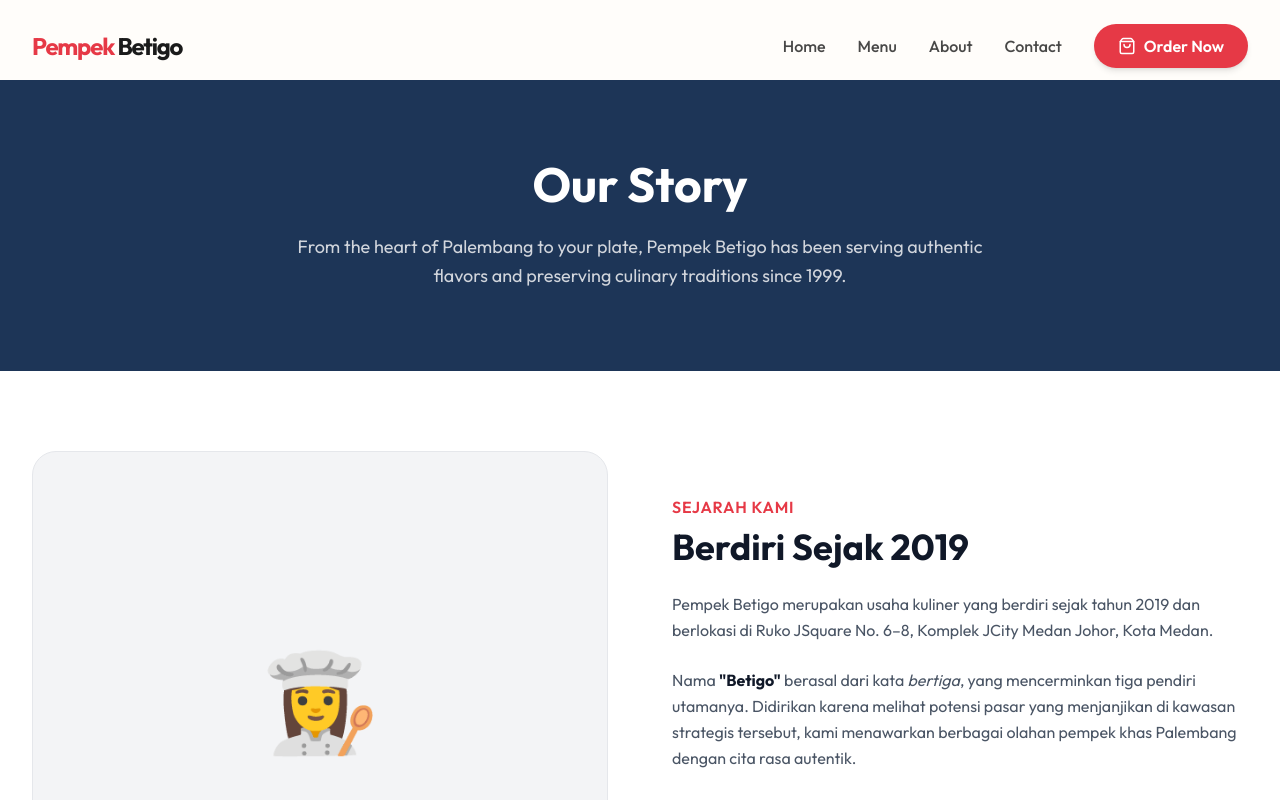
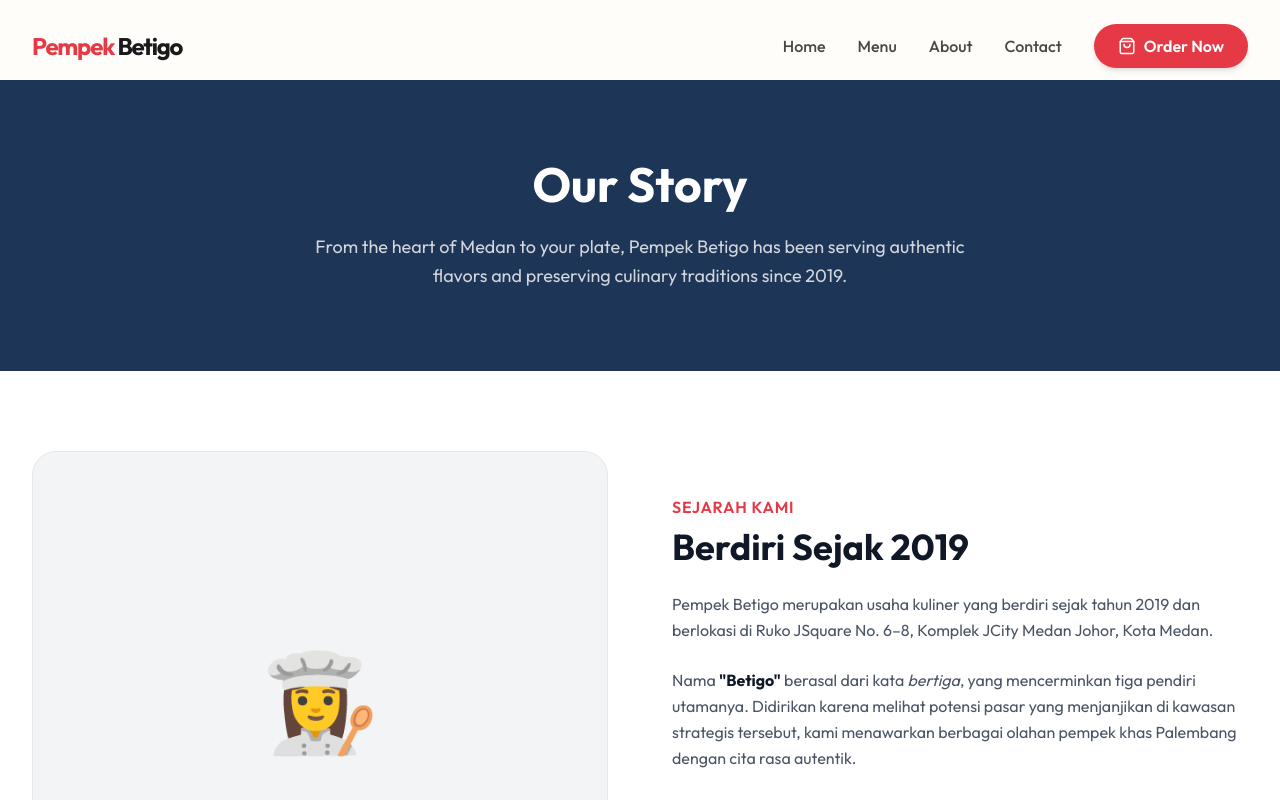
Before and after one commit to rabbit-hash/pempekbetigo, a Next.js app: page /about in a window 1280 px wide. Shown: the top 800 px of the page. Built offline with nearby package versions, Linux system fonts and the light colour scheme.

Commit message:
Fix hardcoded 1999 year and old story on homepage and about page

```diff
--- a/src/app/about/page.tsx
+++ b/src/app/about/page.tsx
@@ -9,7 +9,7 @@ export default function AboutPage() {
         <div className="container mx-auto px-4 md:px-8 text-center max-w-3xl">
           <h1 className="text-4xl md:text-5xl font-bold mb-6">Our Story</h1>
           <p className="text-lg text-gray-300 leading-relaxed">
-            From the heart of Palembang to your plate, Pempek Betigo has been serving authentic flavors and preserving culinary traditions since 1999.
+            From the heart of Medan to your plate, Pempek Betigo has been serving authentic flavors and preserving culinary traditions since 2019.
           </p>
         </div>
       </section>
--- a/src/app/page.tsx
+++ b/src/app/page.tsx
@@ -18,7 +18,7 @@ export default function Home() {
         <div className="container relative z-10 mx-auto px-4 md:px-8 flex flex-col md:flex-row items-center justify-between gap-12 pt-20">
           <div className="max-w-2xl text-center md:text-left">
             <span className="inline-block py-1 px-3 rounded-full bg-primary/20 text-primary border border-primary/30 text-sm font-semibold mb-6 tracking-wide uppercase">
-              Authentic Recipe since 1999
+              Berdiri Sejak 2019
             </span>
             <h1 className="text-5xl md:text-7xl font-bold text-white leading-tight mb-6 tracking-tight">
               Taste the <span className="text-primary">Authentic</span> <br />
@@ -79,7 +79,7 @@ export default function Home() {
                       <ShieldCheck className="text-primary" size={32} />
                     </div>
                     <h3 className="text-2xl font-bold mb-3 text-gray-900">Authentic Recipe</h3>
-                    <p className="text-gray-600 leading-relaxed">Our secret Cuko recipe has been passed down for generations, balancing sweet, sour, and spicy perfectly.</p>
+                    <p className="text-gray-600 leading-relaxed">Cuko khas kami dibuat dengan keseimbangan rasa manis, asam, dan pedas yang sempurna.</p>
                   </div>
                   <div className="bg-white w-[350px] p-8 rounded-2xl shadow-sm border border-gray-100 hover:shadow-xl transition-all flex-shrink-0">
                     <div className="w-16 h-16 rounded-2xl bg-primary/10 flex items-center justify-center mb-6">
```
